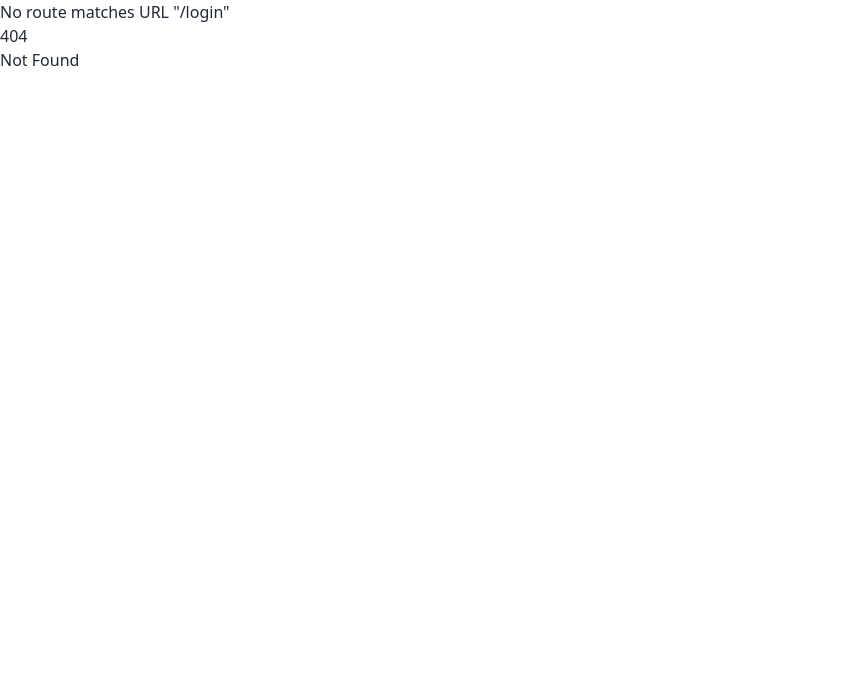
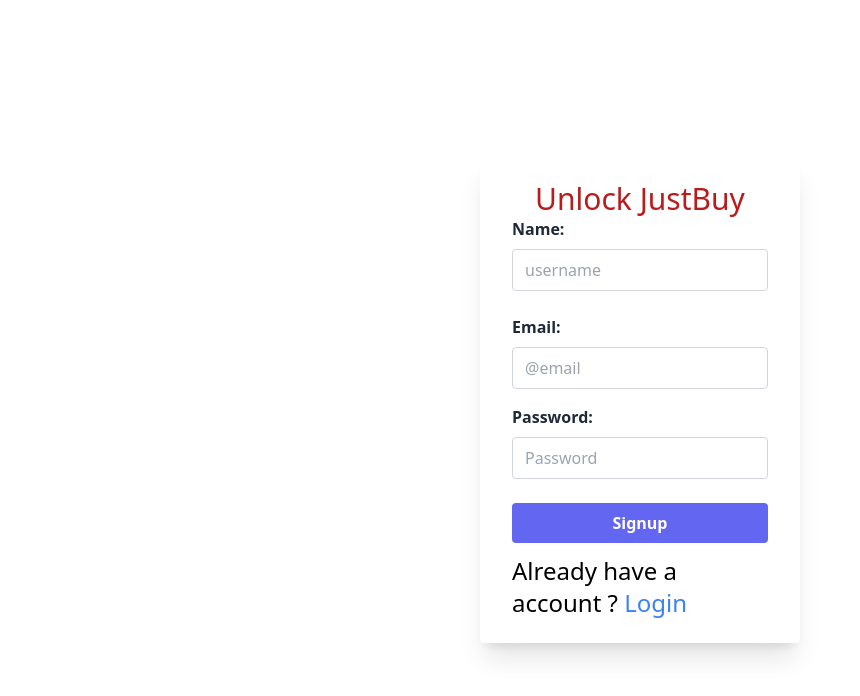
Before and after one commit to saurabhbansal2443/MernWeekdays3-, a React (Vite) app in the folder react/Ecart2/: page /login in a window 1280 px wide. Before the commit this address had no page. Shown: the top 696 px of the page, without its empty margins (0-860 px from the left). Built offline with nearby package versions, Linux system fonts and the light colour scheme.

Commit message:
Login UI completed

```diff
--- /dev/null
+++ b/react/Ecart2/src/Components/Login.jsx
@@ -0,0 +1,56 @@
+import React , {useState } from "react";
+
+const Login = () => {
+    let [isSignup , setIsSignup] = useState(true)  ;
+  return (
+    <div className="w-screen h-screen  flex justify-center items-center">
+
+      <div className="max-w-xl py-6 px-8  w-1/4  bg-white rounded shadow-xl">
+      <h1 className="text-center text-3xl text-red-700  "> Unlock JustBuy </h1>
+        <form action="">
+          {isSignup ? (<div className="mb-6">
+            <label htmlFor="name" className="block text-gray-800 font-bold">
+              Name:
+            </label>
+            <input
+              type="text"
+              name="name"
+              id="name"
+              placeholder="username"
+              className="w-full border border-gray-300 py-2 pl-3 rounded mt-2 outline-none focus:ring-indigo-600 :ring-indigo-600"
+            />
+          </div>) : null }
+          <div>
+            <label htmlFor="email" className="block text-gray-800 font-bold">
+              Email:
+            </label>
+            <input
+              type="text"
+              name="email"
+              id="email"
+              placeholder="@email"
+              className="w-full border border-gray-300 py-2 pl-3 rounded mt-2 outline-none focus:ring-indigo-600 :ring-indigo-600"
+            />
+
+            <label htmlFor="password" className="block text-gray-800 font-bold mt-4 ">
+              Password:
+            </label>
+            <input
+              type="text"
+              name="password"
+              id="password"
+              placeholder="Password"
+              className="w-full border border-gray-300 py-2 pl-3 rounded mt-2 outline-none focus:ring-indigo-600 :ring-indigo-600"
+            />
+          </div>
+          <button className="cursor-pointer py-2 px-4 block mt-6 bg-indigo-500 text-white font-bold w-full text-center rounded">
+            {isSignup ? "Signup " : "Login"}
+          </button>
+          <p className="text-black text-2xl mt-3 "> {isSignup ? "Already have a account ?" : "Don't have account? " } <span className="text-blue-500" onClick={()=>{setIsSignup(!isSignup)}}>{isSignup ? "Login" : "Signup"}</span> </p>
+        </form>
+      </div>
+    </div>
+  );
+};
+
+export default Login;
--- a/react/Ecart2/src/main.jsx
+++ b/react/Ecart2/src/main.jsx
@@ -10,6 +10,7 @@
 import ErrorPage from './Components/ErrorPage.jsx'
 import ThemeContext from './Components/ThemeContext.jsx'
 import AppStore from './Store/Store.js';
+import Login from './Components/Login.jsx'
 import {Provider} from "react-redux";
 let Food= lazy(()=> import ( './Components/Food.jsx' ) )
 
@@ -37,9 +38,12 @@
             }, {
                 path : "/product/:id",
                 element : <ProductPage></ProductPage>
-            },
+            }
         ],
         errorElement : <ErrorPage></ErrorPage>
+    },{
+        path : "/login",
+        element: <Login></Login>
     }
 ])
 
```
